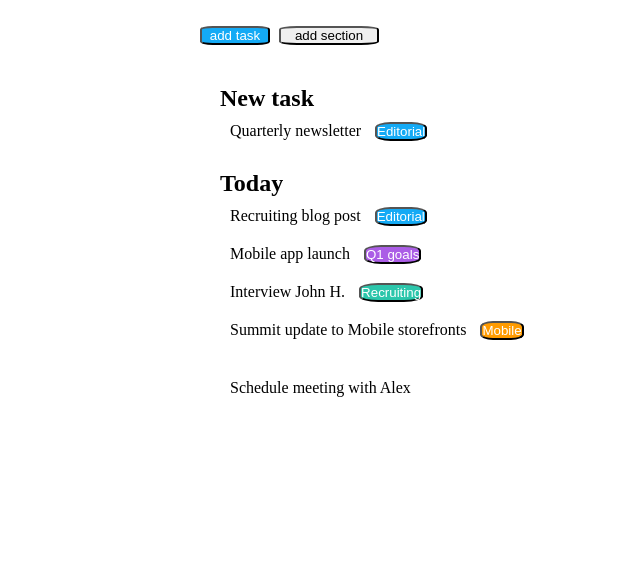
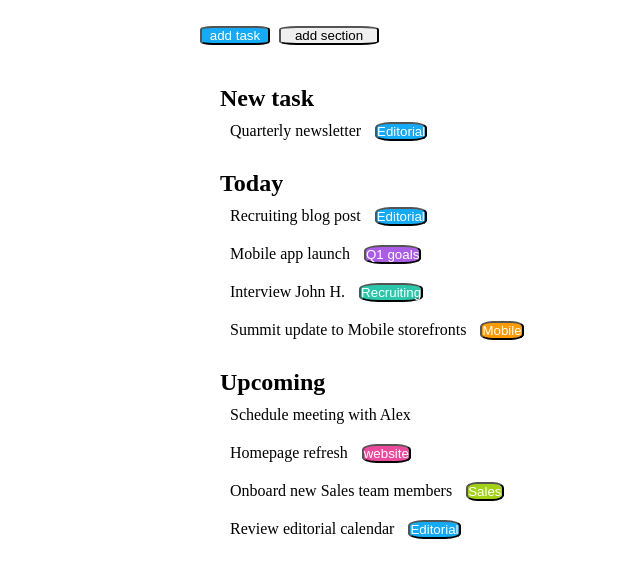
Before and after one commit to willymariino/html-css-toboolist, a plain HTML site: page index.html in a window 1280 px wide. Shown: the part 72-650 px from the top of the page, without its empty margins (0-640 px from the left). Drawn offline with Linux system fonts and the light colour scheme.

Commit message:
finished third section

```diff
--- a/index.html
+++ b/index.html
@@ -53,8 +53,14 @@
         </section>
 
         <section class="main">
+            <h2>Upcoming</h2>
             <span class="section-content">Schedule meeting with Alex</span>
             <br>
+            <span class="section-content">Homepage refresh</span> <button class="website">website</button>
+            <br>
+            <span class="section-content">Onboard new Sales team members</span> <button class="Sales">Sales</button>
+            <br>
+            <span class="section-content">Review editorial calendar</span> <button class="editorial"> Editorial</button>
 
 
 
--- a/style.css
+++ b/style.css
@@ -60,3 +60,15 @@
     border-radius: 30%;
     color: white;
 }
+
+.website {
+    background-color: rgb(236, 74, 157);
+    border-radius: 30%;
+    color: white;
+}
+
+.Sales {
+    background-color: rgb(163, 209, 22);
+    border-radius: 30%;
+    color: white;
+}
```
